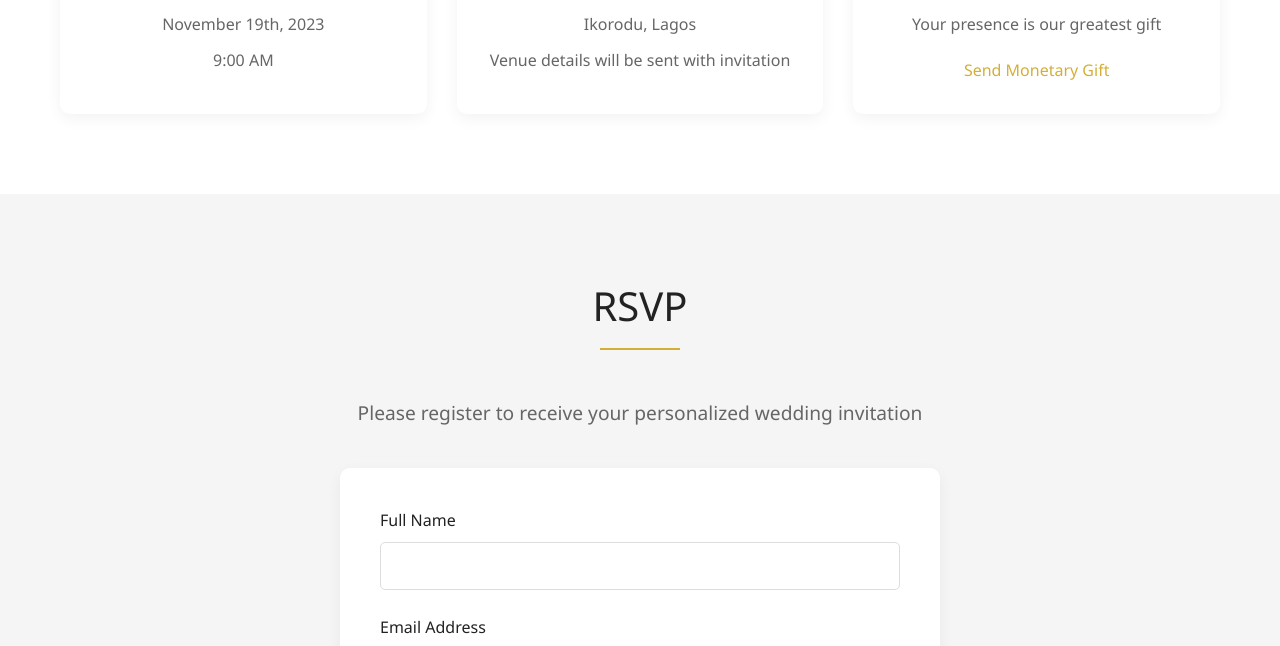
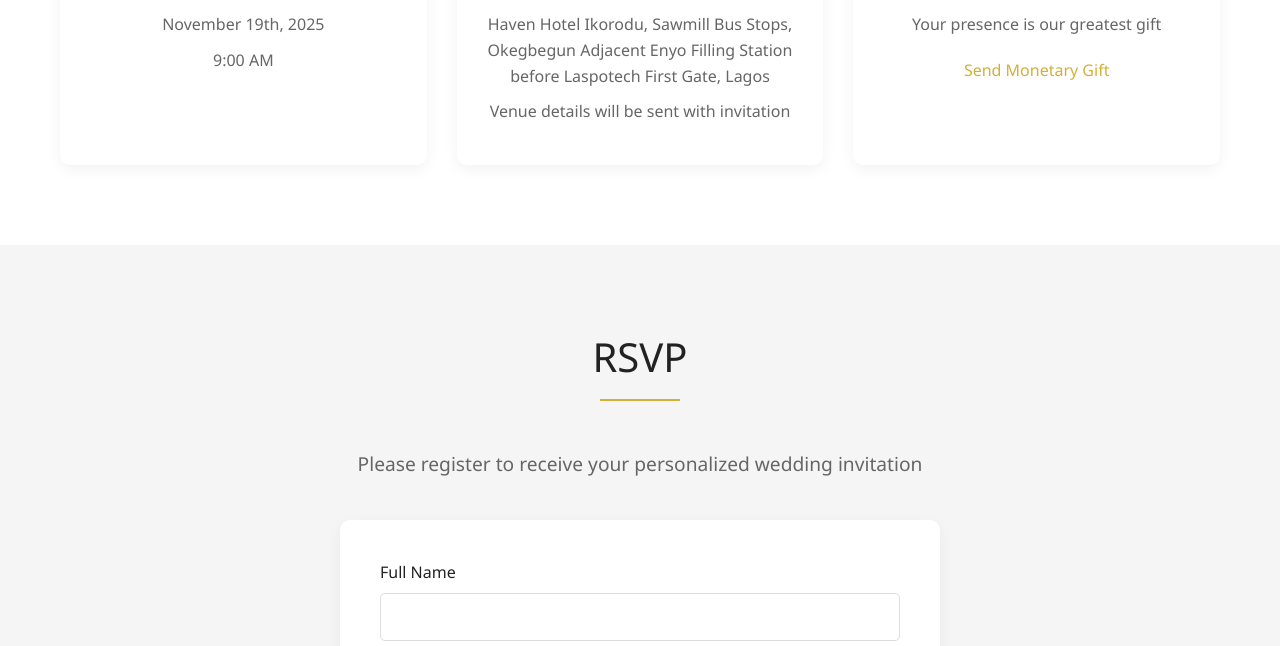
Before and after one commit to TechyRex/helpedbygod.github.io, a plain HTML site: page index.html in a window 1280 px wide. Shown: the part 1679-2325 px from the top of the page. Drawn offline with nearby package versions, Linux system fonts and the light colour scheme.

Commit message:
Update index.html

```diff
--- a/index.html
+++ b/index.html
@@ -12,7 +12,7 @@
     <section class="hero">
         <div class="hero-content">
             <h1>Boluwatife & Mosimileoluwa</h1>
-            <p class="wedding-date">November 19th, 2023</p>
+            <p class="wedding-date">November 19th, 2025</p>
             <p class="wedding-theme">HelpedbyGod25</p>
             <div class="hero-buttons">
                 <a href="#rsvp" class="btn btn-primary">RSVP Now</a>
@@ -53,13 +53,13 @@
                 <div class="detail-card">
                     <i class="fas fa-calendar-alt"></i>
                     <h3>Date & Time</h3>
-                    <p>November 19th, 2023</p>
+                    <p>November 19th, 2025</p>
                     <p>9:00 AM</p>
                 </div>
                 <div class="detail-card">
                     <i class="fas fa-map-marker-alt"></i>
                     <h3>Location</h3>
-                    <p>Ikorodu, Lagos</p>
+                    <p> Haven Hotel Ikorodu, Sawmill Bus Stops, <br> Okegbegun Adjacent Enyo Filling Station before Laspotech First Gate, Lagos</p>
                     <p>Venue details will be sent with invitation</p>
                 </div>
                 <div class="detail-card">
@@ -111,7 +111,7 @@
     <!-- Footer -->
     <footer class="footer">
         <div class="container">
-            <p>Boluwatife & Mosimileoluwa • November 19th, 2023 • HelpedbyGod25</p>
+            <p>Boluwatife & Mosimileoluwa • November 19th, 2025 • HelpedbyGod25</p>
             <div class="footer-links">
                 <a href="https://boluwatife28.pixieset.com/guestlogin/helpedbygod25/?return=%2Fhelpedbygod25%2F">Pre-Wedding Photos</a>
                 <a href="https://paystack.shop/pay/helpedbygod25">Send Gift</a>
```
